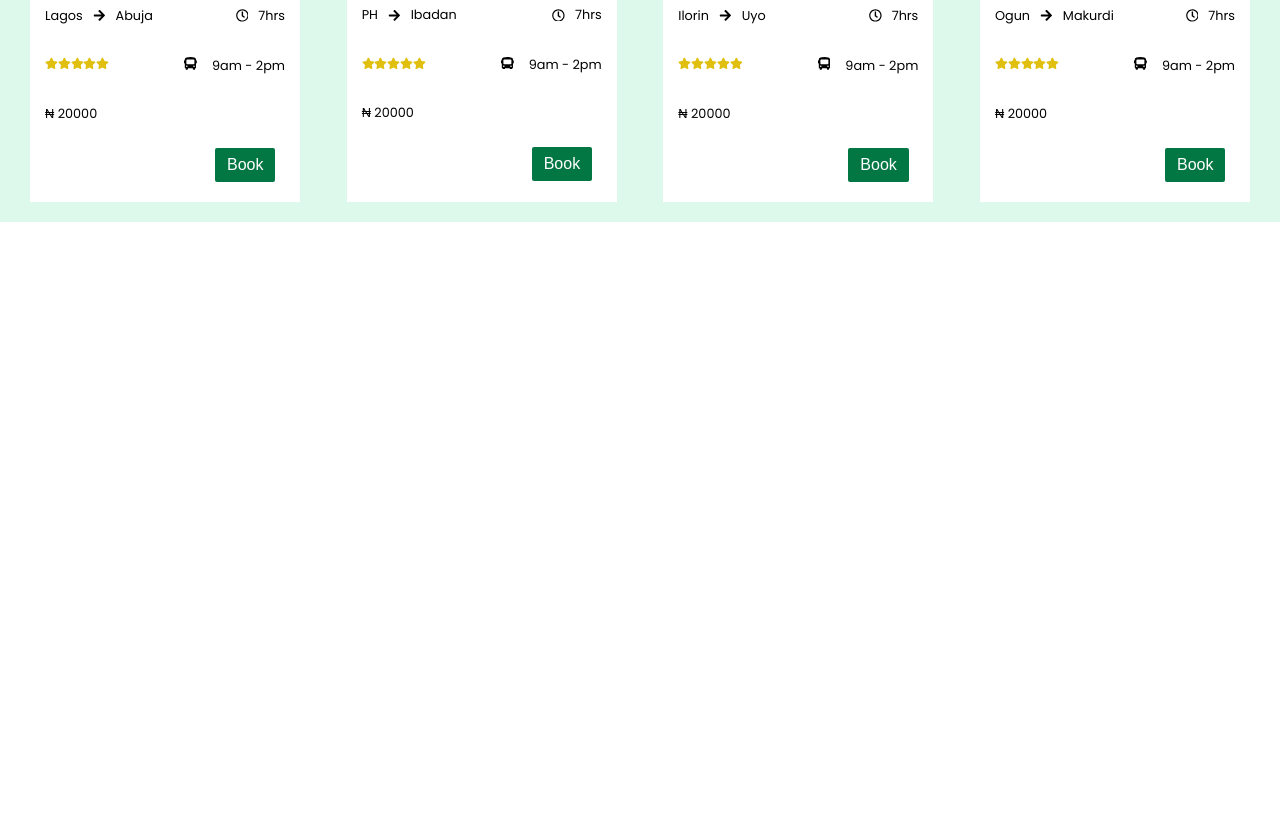
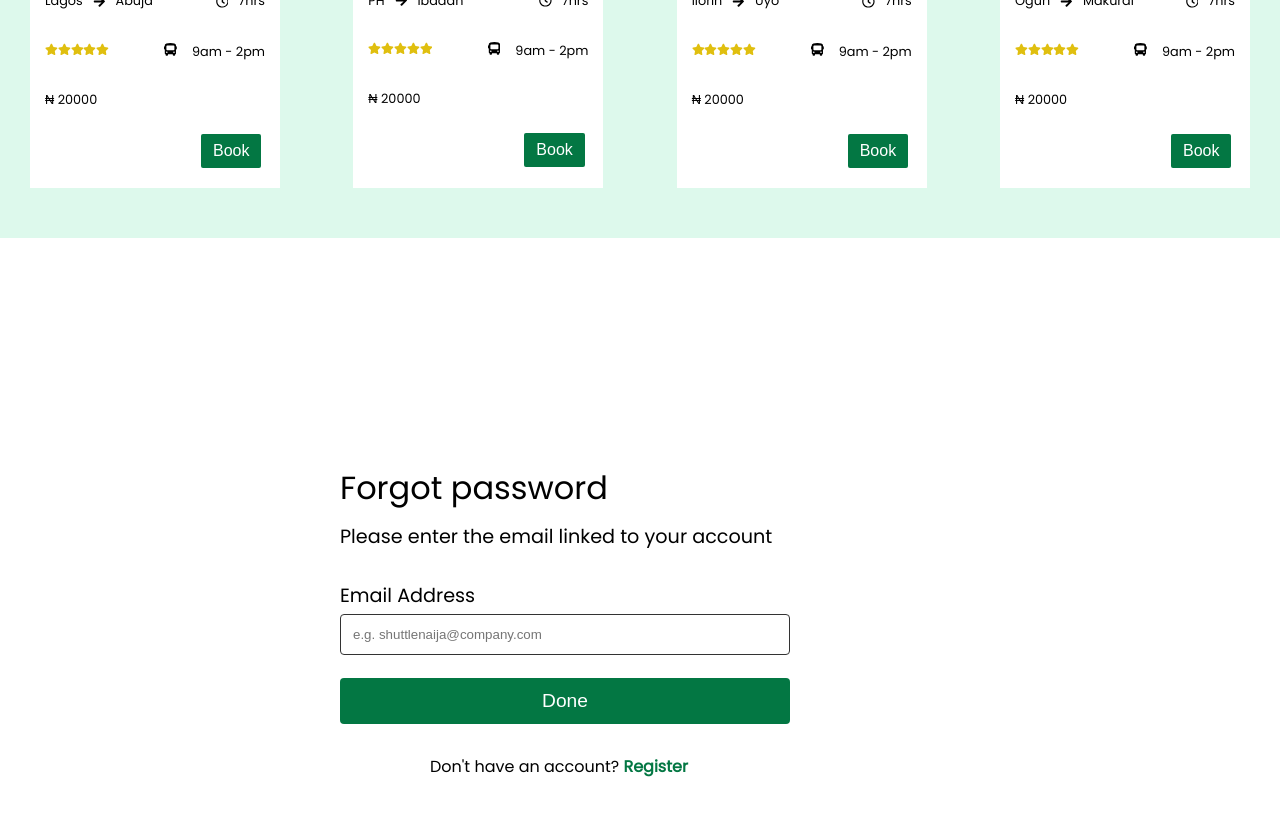
Before and after one commit to Bozpup/newrepo, a React (Create React App) app: page / in a window 1280 px wide. Shown: the part 320-1136 px from the top of the page. Before the commit the page ends 800 px from the top, so only its background shows below. Built offline with nearby package versions, Linux system fonts and the light colour scheme.

Commit message:
Worked on the forgot password form ui without functionality and also made the popular trips card wrap based on screen size

```diff
--- a/package.json
+++ b/package.json
@@ -6,11 +6,13 @@
     "@testing-library/jest-dom": "^5.16.5",
     "@testing-library/react": "^13.4.0",
     "@testing-library/user-event": "^13.5.0",
+    "formik": "^2.2.9",
     "react": "^18.2.0",
     "react-dom": "^18.2.0",
     "react-icons": "^4.7.1",
     "react-scripts": "5.0.1",
-    "web-vitals": "^2.1.4"
+    "web-vitals": "^2.1.4",
+    "yup": "^0.32.11"
   },
   "scripts": {
     "start": "react-scripts start",
--- a/src/App.js
+++ b/src/App.js
@@ -1,9 +1,11 @@
+import ForgotPassword from "./components/forgotPassword/ForgotPassword";
 import PopularTrips from "./components/popularTrips/PopularTrips";
 
 function App() {
   return (
     <div className="app">
       <PopularTrips />
+      <ForgotPassword />
     </div>
   );
 }
--- /dev/null
+++ b/src/components/forgotPassword/ForgotPassword.jsx
@@ -0,0 +1,23 @@
+import React from "react";
+import styles from "./../../styles/ForgotPassword/forgotPassword.module.css";
+
+const ForgotPassword = () => {
+  return (
+    <section className={styles.forgotPasswordContainer}>
+      <div className={styles.forgotPassword}>
+        <h3>Forgot password</h3>
+        <p>Please enter the email linked to your account</p>
+        <form action="" className={styles.form}>
+          <label htmlFor="">Email Address</label>
+          <input type="email" placeholder="e.g. shuttlenaija@company.com" />
+          <button className={styles.submit}>Done</button>
+        </form>
+        <p className={styles.foot}>
+          Don't have an account? <span>Register</span>
+        </p>
+      </div>
+    </section>
+  );
+};
+
+export default ForgotPassword;
--- a/src/components/popularTrips/PopularTripsCard.jsx
+++ b/src/components/popularTrips/PopularTripsCard.jsx
@@ -1,7 +1,7 @@
 import React from "react";
 import { FaArrowRight, FaRegClock, FaBus, FaStar } from "react-icons/fa";
 import popularTrips from "./popularTripsData";
-import styles from "./../../styles/popularTripsCard.module.css";
+import styles from "./../../styles/PopularTrips/popularTripsCard.module.css";
 
 const PopularTripsCard = () => {
   return (
--- a/src/index.css
+++ b/src/index.css
@@ -1,4 +1,6 @@
-*{
+@import url("https://fonts.googleapis.com/css2?family=Poppins&display=swap");
+
+* {
   margin: 0;
   padding: 0;
   box-sizing: border-box;
@@ -6,8 +8,8 @@
 
 body {
   margin: 0;
-  font-family: -apple-system, BlinkMacSystemFont, 'Segoe UI', 'Roboto', 'Oxygen',
-    'Ubuntu', 'Cantarell', 'Fira Sans', 'Droid Sans', 'Helvetica Neue',
+  font-family: -apple-system, BlinkMacSystemFont, "Segoe UI", "Roboto", "Oxygen",
+    "Ubuntu", "Cantarell", "Fira Sans", "Droid Sans", "Helvetica Neue",
     sans-serif;
   -webkit-font-smoothing: antialiased;
   -moz-osx-font-smoothing: grayscale;
@@ -15,6 +17,6 @@ body {
 }
 
 code {
-  font-family: source-code-pro, Menlo, Monaco, Consolas, 'Courier New',
+  font-family: source-code-pro, Menlo, Monaco, Consolas, "Courier New",
     monospace;
 }
--- /dev/null
+++ b/src/styles/ForgotPassword/forgotPassword.module.css
@@ -0,0 +1,125 @@
+.forgotPasswordContainer {
+  padding: 20px;
+  width: 100vw;
+}
+
+.forgotPassword {
+  padding: 10px;
+  width: 50%;
+  margin: 0 auto;
+  margin-top: 15%;
+  /* margin-left: 15%; */
+  font-family: "Poppins", sans-serif;
+}
+
+.forgotPassword h3 {
+  font-size: 2rem;
+  font-weight: 500;
+  padding: 10px 0px;
+}
+
+.forgotPassword p {
+  font-size: 1.2rem;
+  font-weight: 500;
+  margin-bottom: 5%;
+  font-weight: lighter;
+}
+
+.form {
+  display: flex;
+  flex-direction: column;
+  justify-content: space-between;
+  align-items: flex-start;
+  width: 75%;
+}
+
+.form label {
+  font-size: 1.2rem;
+  margin-bottom: 1%;
+}
+
+.form input {
+  padding: 12px;
+  width: 100%;
+  border: 1px solid #333;
+  border-radius: 4px;
+  margin-bottom: 5%;
+}
+
+.form input:focus {
+  outline: none;
+}
+
+.form .submit {
+  padding: 12px;
+  width: 100%;
+  border: 0;
+  background-color: #037743;
+  color: #fff;
+  font-size: 1.2rem;
+  border-radius: 4px;
+  cursor: pointer;
+}
+
+.forgotPassword .foot {
+  margin-top: 5%;
+  font-size: 1rem;
+  margin-left: 15%;
+}
+
+.forgotPassword .foot span {
+  color: #037743;
+  cursor: pointer;
+  font-weight: bold;
+}
+
+@media screen and (max-width: 1024px) {
+  .forgotPassword {
+    width: 70%;
+  }
+}
+
+@media screen and (max-width: 768px) {
+  .forgotPassword {
+    width: 80%;
+  }
+
+  .form {
+    width: 80%;
+  }
+}
+
+@media screen and (max-width: 425px) {
+  .forgotPassword {
+    width: 80%;
+  }
+
+  .forgotPassword h3 {
+    font-size: 1.5rem;
+  }
+
+  .forgotPassword p {
+    font-size: 0.8rem;
+  }
+
+  .form {
+    width: 100%;
+  }
+
+  .form label {
+    font-size: 0.8rem;
+  }
+
+  .form input {
+    padding: 10px;
+  }
+
+  .form .submit {
+    padding: 10px;
+    font-size: 0.8rem;
+  }
+
+  .forgotPassword .foot {
+    font-size: 0.8rem;
+  }
+}
--- /dev/null
+++ b/src/styles/PopularTrips/popularTrips.module.css
@@ -0,0 +1,15 @@
+.popular_trips {
+  padding: 20px 30px;
+  background-color: #ddf9ec;
+  font-family: "Poppins", sans-serif;
+}
+
+.popular_trips h3 {
+  font-size: 1.7rem;
+  font-weight: 700;
+}
+
+.popular_trips p {
+  font-size: 0.8rem;
+  margin-bottom: 20px;
+}
--- a/src/styles/popularTripsCard.module.css
+++ b/src/styles/PopularTrips/popularTripsCard.module.css
@@ -3,12 +3,14 @@
   margin-top: 30px;
   display: flex;
   justify-content: space-between;
+  flex-wrap: wrap;
 }
 
 .pt_card {
   /* padding: 10px; */
-  width: 270px;
+  width: 250px;
   background-color: #fff;
+  margin-bottom: 30px;
 }
 
 .pt_card__image {
@@ -17,7 +19,7 @@
 
 .pt_card__image img {
   /* width: inherit; */
-  width: 270px;
+  width: 250px;
 }
 
 .pt_card__image p {
--- a/src/styles/popularTrips.module.css
+++ /dev/null
@@ -1,17 +0,0 @@
-@import url('https://fonts.googleapis.com/css2?family=Poppins&display=swap');
-
-.popular_trips{
-    padding: 20px 30px;
-    background-color: #DDF9EC;
-    font-family: 'Poppins', sans-serif;
-}
-
-.popular_trips h3{
-    font-size: 1.7rem;
-    font-weight: 700;
-}
-
-.popular_trips p{
-    font-size: .8rem;
-    margin-bottom: 20px;
-}
```
Also changed, not shown: src/components/popularTrips/PopularTrips.jsx (+4 -4 lines), 1 other file (tests, documents, lock files or other folders).
